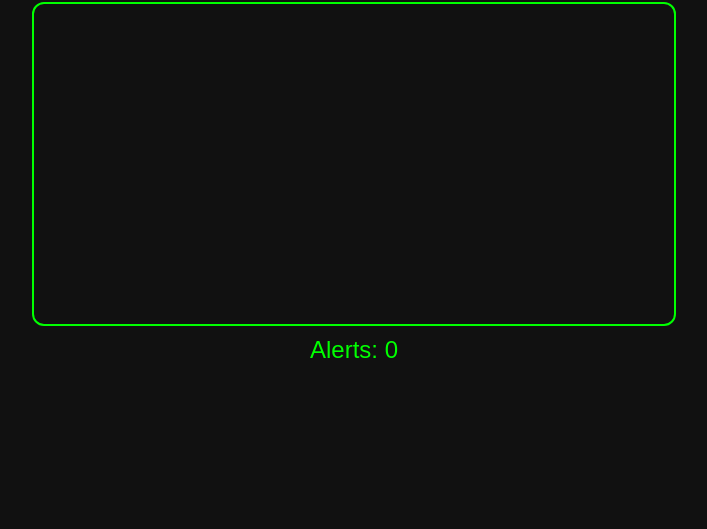
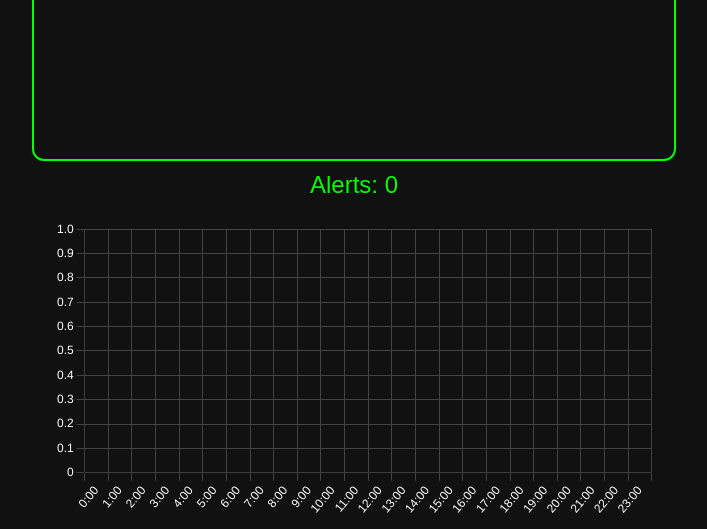
Before and after one commit to EduardoPetrini/face-touch-alert, a plain HTML site: page index.html in a window 1280 px wide. Shown: the part 271-800 px from the top of the page, without its empty margins (286-993 px from the left). Drawn offline with nearby package versions, Linux system fonts and the light colour scheme.

Commit message:
feat: add chart for face touch alerts and integrate with alert system

```diff
--- /dev/null
+++ b/assets/chart.js
@@ -0,0 +1,51 @@
+const ctx = document.getElementById('alertChart').getContext('2d');
+const chart = new Chart(ctx, {
+  type: 'bar',
+  data: {
+    labels: [...Array(24).keys()].map(h => `${h}:00`),
+    datasets: [
+      {
+        label: 'Face Touch Alerts',
+        data: Array(24).fill(0),
+        backgroundColor: '#0f0',
+      },
+    ],
+  },
+  options: {
+    scales: {
+      x: {
+        ticks: { color: '#fff' },
+        grid: { color: '#444' },
+      },
+      y: {
+        beginAtZero: true,
+        ticks: { color: '#fff' },
+        grid: { color: '#444' },
+      },
+    },
+    plugins: {
+      legend: false,
+      tooltip: {
+        callbacks: {
+          label: context => `Alerts: ${context.raw}`,
+        },
+      },
+    },
+    backgroundColor: 'rgba(0,0,0,0)',
+  },
+});
+
+export function updateChartFromTimestamps(timestamps) {
+  const oneDayAgo = Date.now() - 24 * 60 * 60 * 1000;
+  const hourlyCounts = Array(24).fill(0);
+
+  timestamps
+    .filter(ts => ts > oneDayAgo)
+    .forEach(ts => {
+      const hour = new Date(ts).getHours();
+      hourlyCounts[hour]++;
+    });
+
+  chart.data.datasets[0].data = hourlyCounts;
+  chart.update();
+}
--- a/assets/functions.js
+++ b/assets/functions.js
@@ -1,3 +1,4 @@
+import { updateChartFromTimestamps } from './chart.js';
 import { getArray, getInt, setArray, setInt } from './storage.js';
 
 const videoElement = document.getElementById('video');
@@ -44,6 +45,8 @@ let currentDuration = getInt('currentDuration') || 0;
 let lastDuration = getInt('lastDuration') || 0;
 const alertsList = getArray('alertsList') || [];
 
+updateChartFromTimestamps(alertsList);
+
 if (alertsCount > 0) {
   counts.innerText = getAlertMessage(alertsCount, lastAlertTime, currentDuration, lastDuration);
 }
@@ -76,6 +79,8 @@ export function onResults(results) {
         setInt('currentDuration', currentDuration);
         setArray('alertsList', alertsList);
 
+        updateChartFromTimestamps(alertsList);
+
         if (lastInterval) {
           clearInterval(lastInterval);
         }
--- a/index.html
+++ b/index.html
@@ -41,8 +41,13 @@
     <video id="video" autoplay muted playsinline></video>
     <audio id="alertSound" src="https://actions.google.com/sounds/v1/alarms/alarm_clock.ogg"></audio>
     <div id="counts">Alerts: 0</div>
+    <div id="chartContainer" style="width: 600px; height: 400px; margin-top: 20px">
+      <canvas id="alertChart" width="400" height="200"></canvas>
+    </div>
+    <script src="https://cdn.jsdelivr.net/npm/chart.js"></script>
     <script type="module" src="assets/storage.js"></script>
     <script type="module" src="assets/functions.js"></script>
     <script type="module" src="assets/main.js"></script>
+    <script type="module" src="assets/chart.js"></script>
   </body>
 </html>
```
